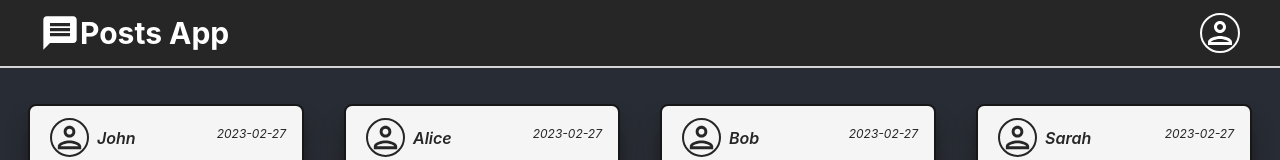
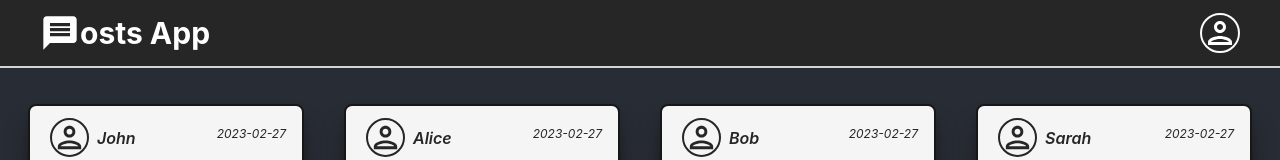
Before and after one commit to IgorMagal/react-p1, a React (Create React App) app: page / in a window 1280 px wide. Shown: the top 160 px of the page. Built offline with nearby package versions, Linux system fonts and the light colour scheme; no server answers.

Commit message:
fixed title

```diff
--- a/src/components/PostHeader.tsx
+++ b/src/components/PostHeader.tsx
@@ -56,7 +56,7 @@ const PostHeader: React.FC<{ handleModal: () => void }> = (props) => {
       <div className="flex align-middle justify-center items-center min-h-[50px]">
         <MdMessage size={40} />
         <p className="xs:text-lg sm:text-lg md:text-2xl text-3xl font-bold">
-          Posts App
+          osts App
         </p>
       </div>
       <div className="flex gap-4 items-center relative">
```
